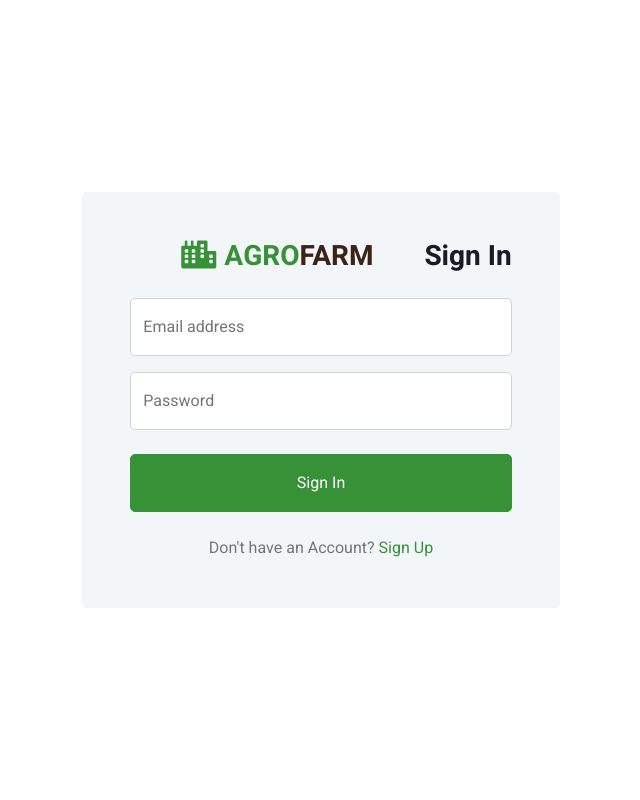
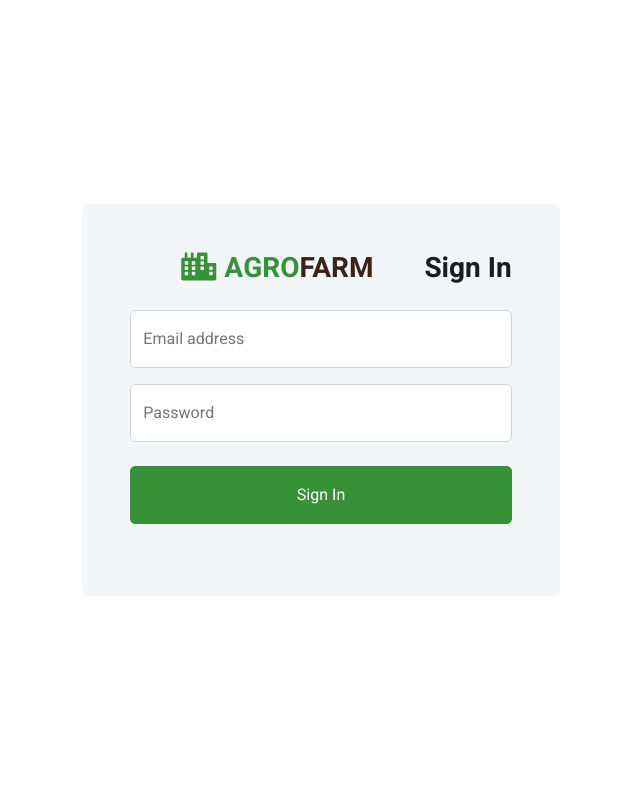
Before and after one commit to danimaulana25/Agrofarm, a Laravel app: page /login in a window 1280 px wide. Shown: the whole page, without its empty margins (319-959 px from the left). Run offline with Laravel 8, Linux system fonts and the light colour scheme; some libraries are stand-ins or nearby versions.

Commit message:
delete register

```diff
--- a/resources/views/auth/login.blade.php
+++ b/resources/views/auth/login.blade.php
@@ -103,7 +103,7 @@
 
                     <button type="submit" class="btn btn-primary py-3 w-100 mb-4">Sign In</button>
                 </form>
-                <p class="text-center mb-0">Don't have an Account? <a href="/register">Sign Up</a></p>
+                <!-- <p class="text-center mb-0">Don't have an Account? <a href="/register">Sign Up</a></p> -->
             </div>
         </div>
     </div>
```
